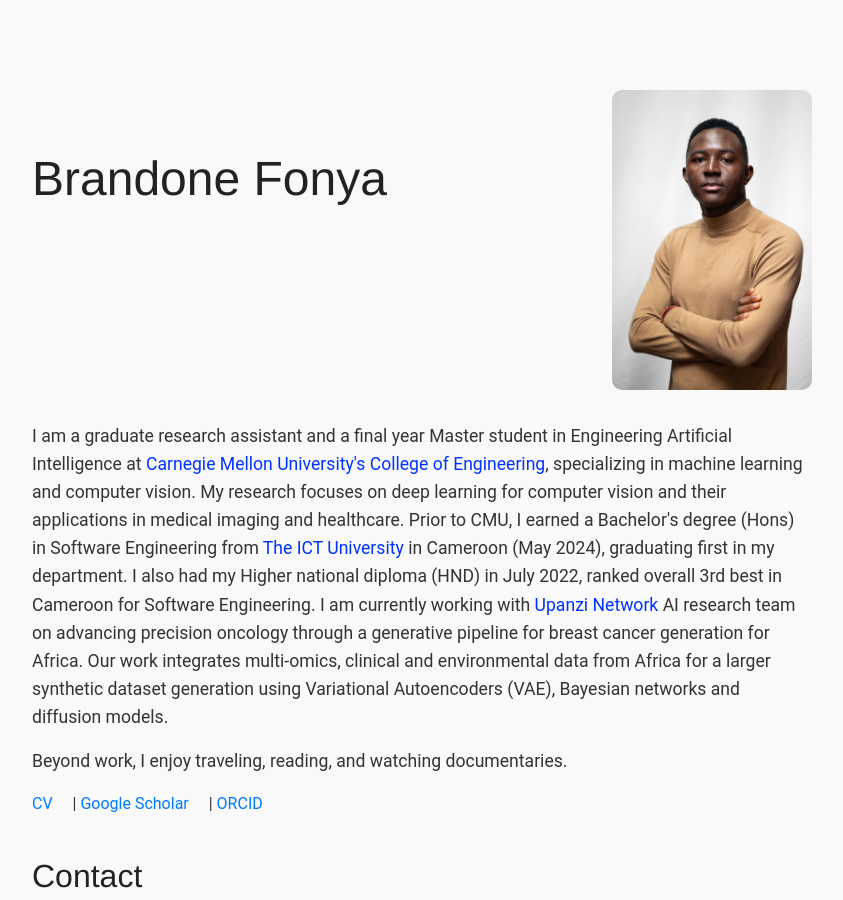
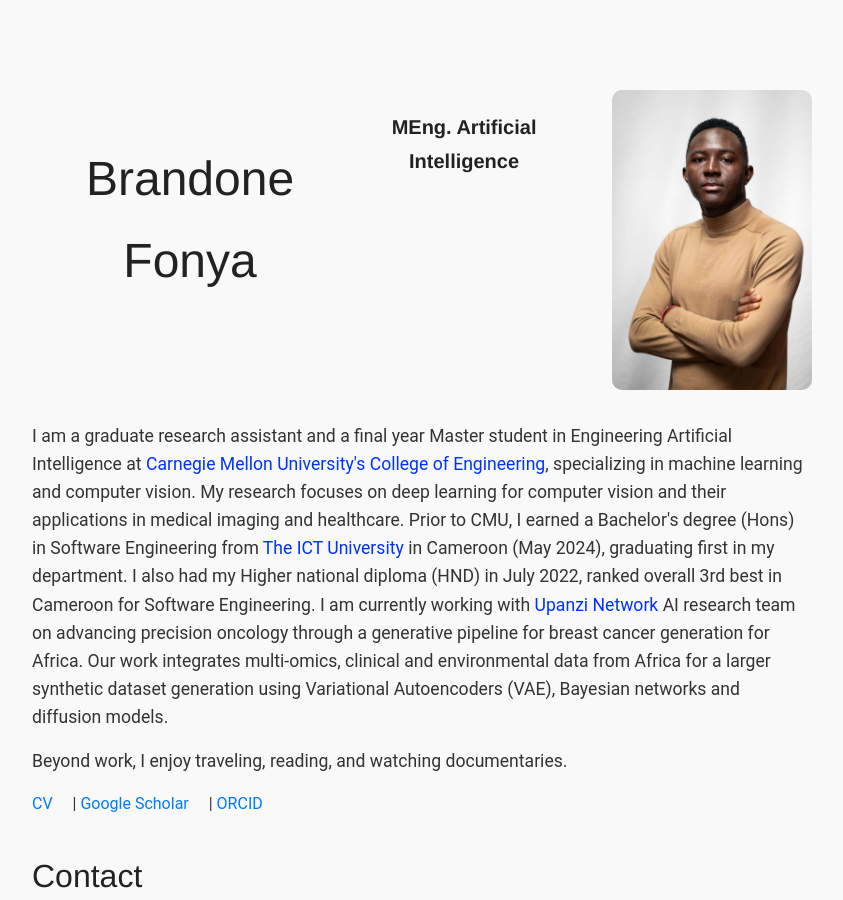
Before and after one commit to FonyaBrandone/FonyaBrandone.github.io, a Jekyll site: the page built from index.md, in a window 1280 px wide and 900 px high. Shown: the whole window, without its empty margins (218-1061 px from the left). Built offline with Jekyll 4.4.1, drawn with Linux system fonts in a browser that asks for light colours.

Commit message:
Update header

```diff
--- a/index.md
+++ b/index.md
@@ -11,6 +11,7 @@
 <div class="container">
   <header class="header">
     <h1>Brandone Fonya</h1>
+    <h3>MEng. Artificial Intelligence</h3>
     <img src="/static/profile.jpg" alt="Brandone Fonya" class="profile-img"/>
   </header>
 
```
